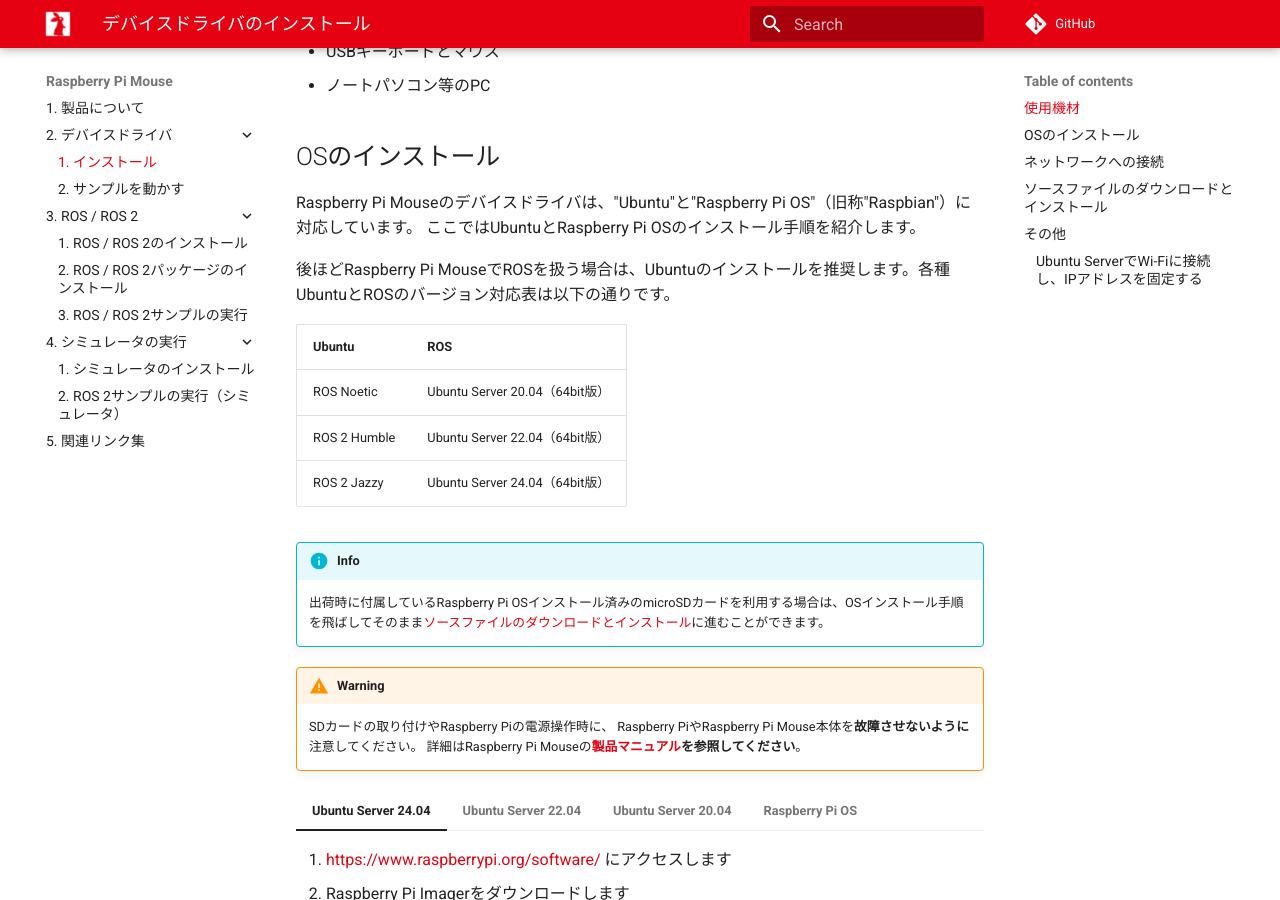
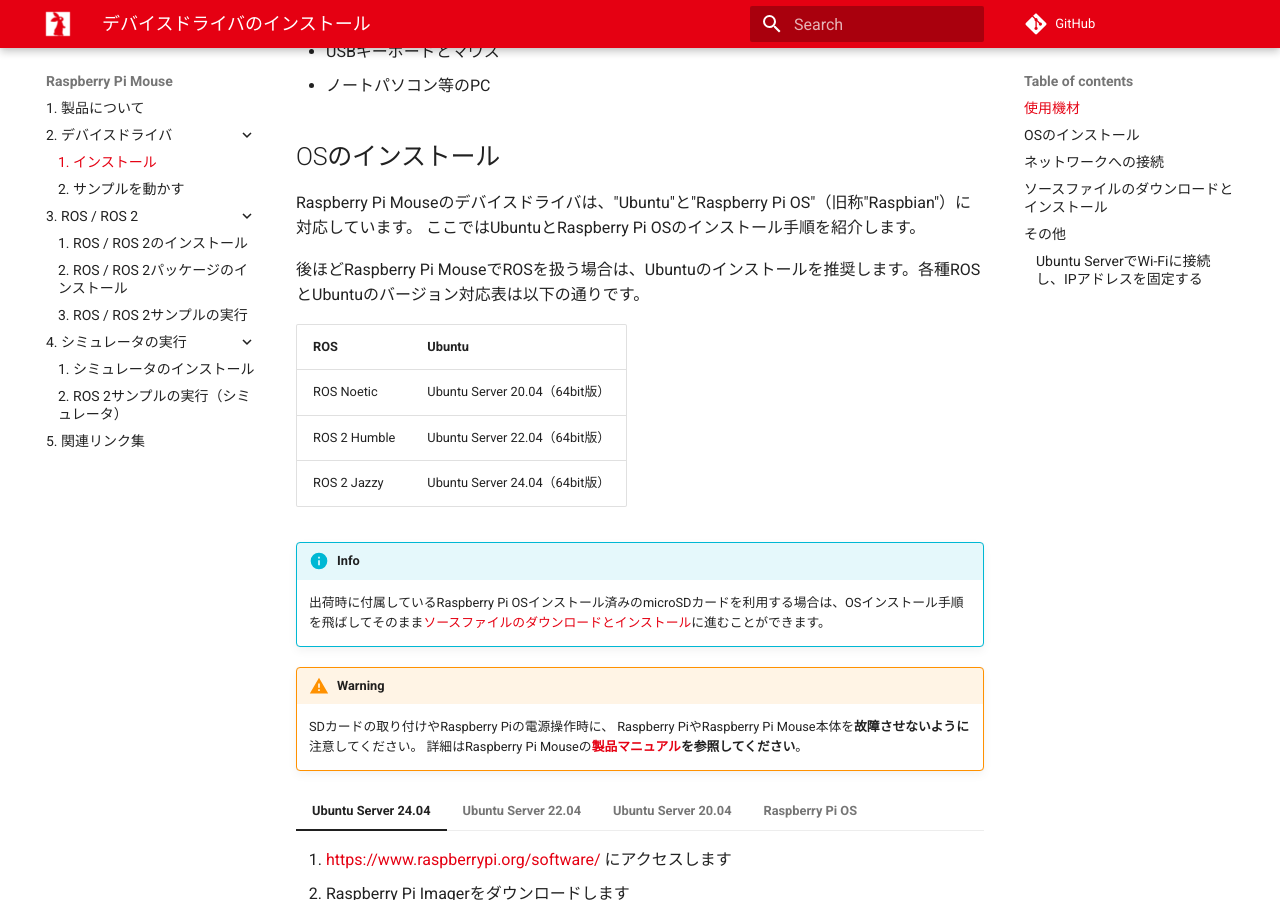
Before and after one commit to rt-net/tutorials, an MkDocs documentation site: the page built from docs/raspimouse/driver/install.md, in a window 1280 px wide and 900 px high, scrolled down 548 px. Built offline with MkDocs 1.6.1 and Material for MkDocs 9.7.7, drawn with Linux system fonts in a browser that asks for light colours; comment, search, counter and statistics services are not loaded.

Commit message:
ROSとUbuntuのバージョン対応表を修正

```diff
--- a/docs/raspimouse/driver/install.md
+++ b/docs/raspimouse/driver/install.md
@@ -30,9 +30,9 @@
 Raspberry Pi Mouseのデバイスドライバは、"Ubuntu"と"Raspberry Pi OS"（旧称"Raspbian"）に対応しています。
 ここではUbuntuとRaspberry Pi OSのインストール手順を紹介します。
 
-後ほどRaspberry Pi MouseでROSを扱う場合は、Ubuntuのインストールを推奨します。各種UbuntuとROSのバージョン対応表は以下の通りです。
+後ほどRaspberry Pi MouseでROSを扱う場合は、Ubuntuのインストールを推奨します。各種ROSとUbuntuのバージョン対応表は以下の通りです。
 
-| Ubuntu | ROS |
+| ROS | Ubuntu |
 | ---- | ---- |
 | ROS Noetic | Ubuntu Server 20.04（64bit版） |
 | ROS 2 Humble | Ubuntu Server 22.04（64bit版） |
```
